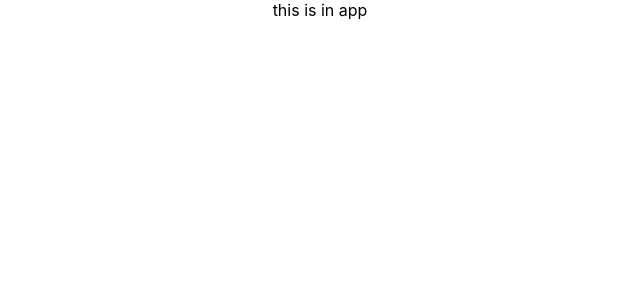
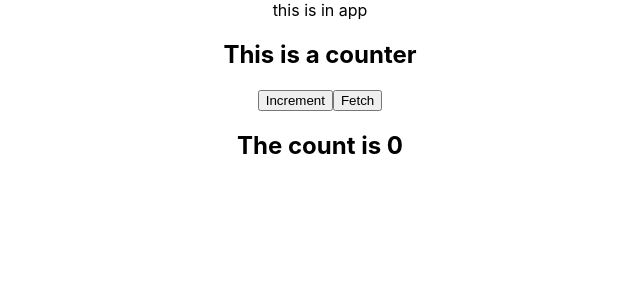
Before and after one commit to Daci54/react-test, a React (Create React App) app: page / in a window 1280 px wide. Shown: the top 300 px of the page, without its empty margins (320-960 px from the left). Built offline with nearby package versions, Linux system fonts and the light colour scheme.

Commit message:
created counter

```diff
--- a/src/App.tsx
+++ b/src/App.tsx
@@ -1,10 +1,12 @@
 import React from "react";
 import "./App.css";
+import { Counter } from "./Components/Counter/Counter";
 
 function App() {
   return (
     <div className="App">
       <div>this is in app</div>
+      <Counter />
     </div>
   );
 }
--- /dev/null
+++ b/src/Components/Counter/Counter.tsx
@@ -0,0 +1,50 @@
+import React from "react";
+
+interface CounterState {
+  count: number;
+  posts: Post[];
+}
+
+interface Post {
+  userId: number;
+  id: number;
+  title: string;
+  body: string;
+}
+
+export class Counter extends React.Component<any, CounterState> {
+  constructor(props: any) {
+    super(props);
+    this.state = { count: 0, posts: [] };
+  }
+
+  fetchSomeData(): void {
+    fetch("https://jsonplaceholder.typicode.com/posts")
+      .then((response: Response) => response.json())
+      .then((json: Post[]) => {
+        this.setState({ posts: json });
+      });
+  }
+
+  incrementCount(increment: number): void {
+    this.setState((counterState: CounterState) => {
+      return { count: counterState.count + increment };
+    });
+  }
+
+  render() {
+    return (
+      <div>
+        <h2>This is a counter</h2>
+        <button onClick={() => this.incrementCount(1)}>Increment</button>
+        <button onClick={() => this.fetchSomeData()}>Fetch</button>
+        <h2>The count is {this.state.count}</h2>
+        <ul>
+          {this.state.posts.map((post: Post) => (
+            <li key={post.id}>{post.title}</li>
+          ))}
+        </ul>
+      </div>
+    );
+  }
+}
```
